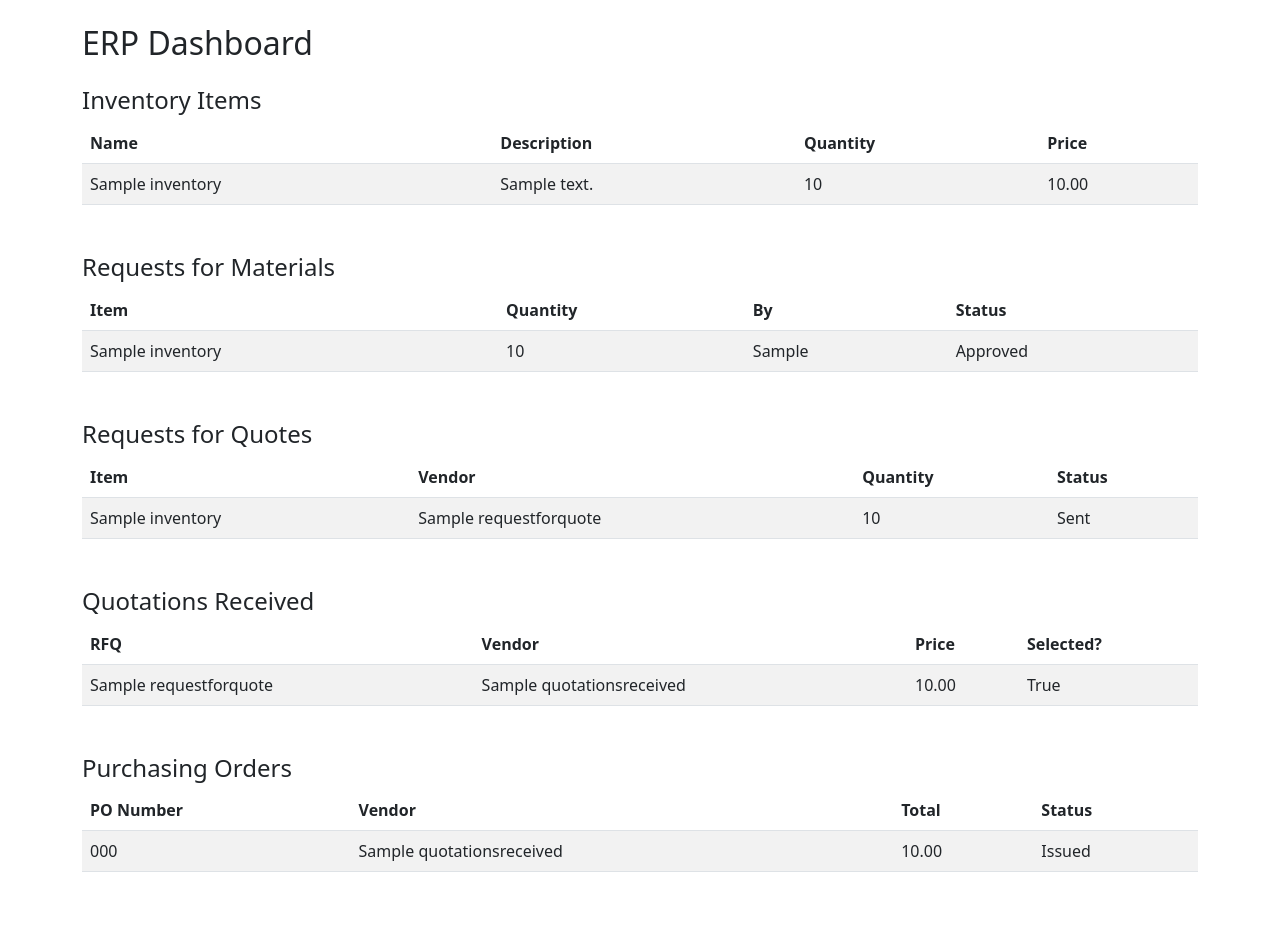
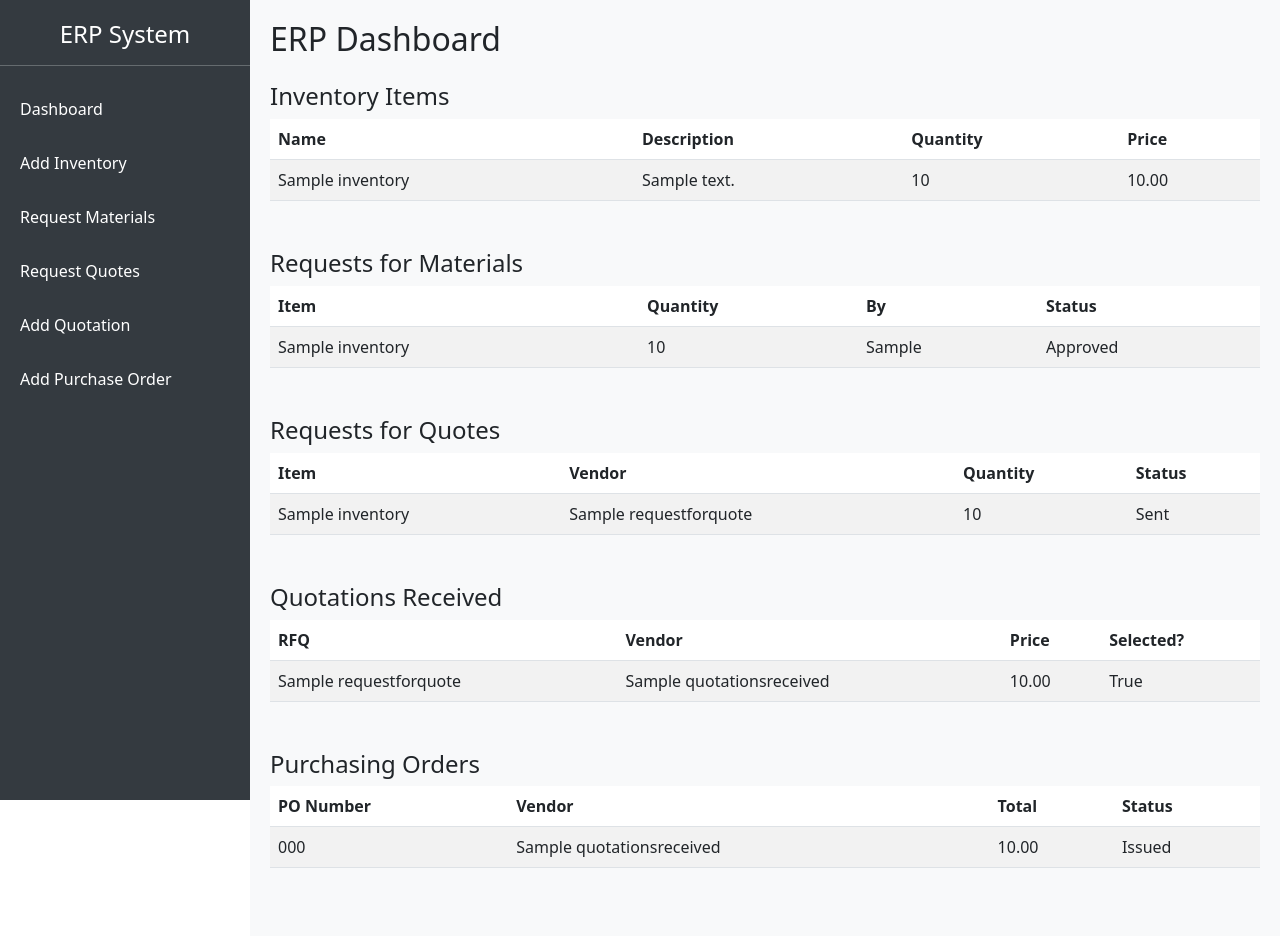
Before and after one commit to Anuoluwa-samuel/Purchases, a Django app: page / in a window 1280 px wide. Before the commit the page ends 872 px from the top, so only its background shows below. Run offline with Django 5.2, Linux system fonts and the light colour scheme; tables that the repository leaves empty hold one stand-in row (values such as "Sample post").

Commit message:
feat: Implement basic sidebar layout

```diff
--- a/templates/base.html
+++ b/templates/base.html
@@ -4,11 +4,55 @@
     <meta charset="UTF-8">
     <title>{% block title %}ERP System{% endblock %}</title>
     <link href="https://cdn.jsdelivr.net/npm/bootstrap@5.3.0/dist/css/bootstrap.min.css" rel="stylesheet">
+    <style>
+        body {
+            min-height: 100vh;
+            display: flex;
+            overflow: hidden;
+        }
+        .sidebar {
+            width: 250px;
+            background-color: #343a40;
+            padding-top: 20px;
+            height: 100vh;
+            position: fixed;
+        }
+        .sidebar a {
+            padding: 15px 20px;
+            display: block;
+            color: #fff;
+            text-decoration: none;
+        }
+        .sidebar a:hover {
+            background-color: #495057;
+        }
+        .content {
+            margin-left: 250px;
+            padding: 20px;
+            flex-grow: 1;
+            background-color: #f8f9fa;
+            width: calc(100% - 250px);
+            overflow-y: auto;
+        }
+    </style>
 </head>
 <body>
-    <div class="container mt-4">
+
+    <div class="sidebar">
+        <h4 class="text-white text-center">ERP System</h4>
+        <hr class="text-light">
+        <a href="{% url 'dashboard' %}">Dashboard</a>
+        <a href="{% url 'add-inventory' %}">Add Inventory</a>
+        <a href="{% url 'add-request-materials' %}">Request Materials</a>
+        <a href="{% url 'add-request-quotes' %}">Request Quotes</a>
+        <a href="{% url 'add-quotation' %}">Add Quotation</a>
+        <a href="{% url 'add-purchase-order' %}">Add Purchase Order</a>
+    </div>
+
+    <div class="content">
         {% block content %}
         {% endblock %}
     </div>
+
 </body>
 </html>
```
